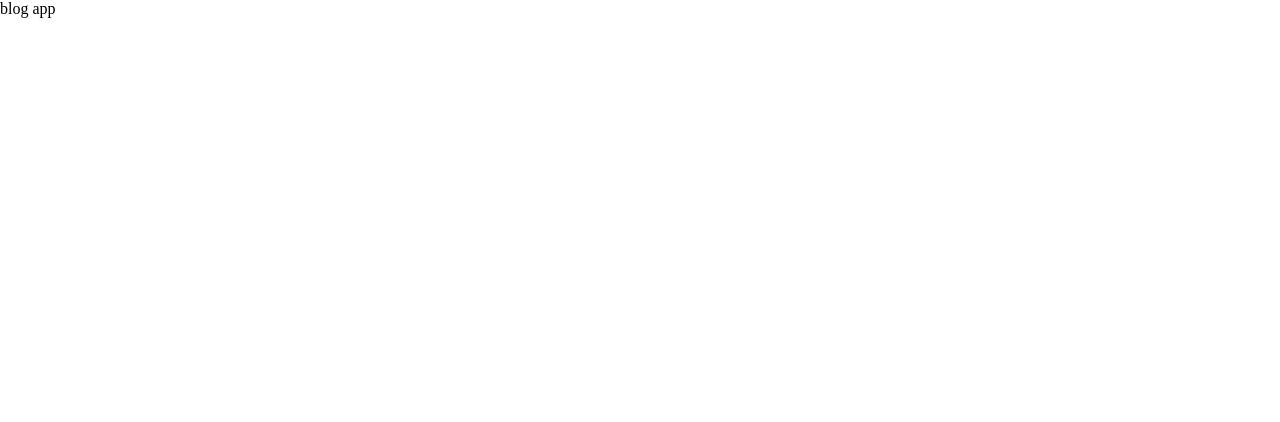
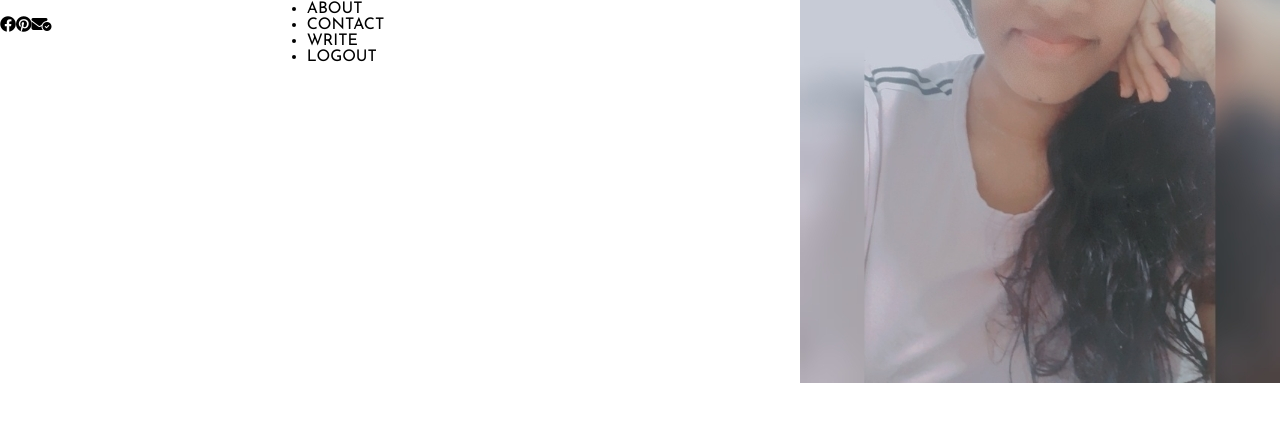
Before and after one commit to Sama-Liyanage/Journal-Website, a React (Create React App) app: page / in a window 1280 px wide. Shown: the top 422 px of the page. Built offline with nearby package versions, Linux system fonts and the light colour scheme.

Commit message:
Update Content

```diff
--- a/public/index.html
+++ b/public/index.html
@@ -11,6 +11,7 @@
     />
     <link rel="preconnect" href="https://fonts.gstatic.com" crossorigin>
     <link href="https://fonts.googleapis.com/css2?family=Josefin+Sans:wght@100;200;300;400;500&family=Lora:ital,wght@1,400;1,500;1,600;1,700&family=Varela&family=Varela+Round&display=swap" rel="stylesheet">
+    <link rel="stylesheet" href="https://cdnjs.cloudflare.com/ajax/libs/font-awesome/6.2.0/css/all.min.css" integrity="sha512-xh6O/CkQoPOWDdYTDqeRdPCVd1SpvCA9XXcUnZS2FmJNp1coAFzvtCN9BmamE+4aHK8yyUHUSCcJHgXloTyT2A==" crossorigin="anonymous" referrerpolicy="no-referrer" />
     <style>
     *{
         margin: 0;
--- a/src/App.js
+++ /dev/null
@@ -1,10 +0,0 @@
-
-function App() {
-  return (
-    <div className="App">
-     blog app
-    </div>
-  );
-}
-
-export default App;
--- /dev/null
+++ b/src/app/App.js
@@ -0,0 +1,12 @@
+import TopBar from "../topbar/TopBar";
+
+function App() {
+  return (
+    <>
+    <TopBar/>
+    <p></p>
+    </>
+  );
+}
+
+export default App;
--- a/src/index.js
+++ b/src/index.js
@@ -1,7 +1,7 @@
 import React from 'react';
 import ReactDOM from 'react-dom/client';
 
-import App from './App';
+import App from '../src/app/App';
 
 
 const root = ReactDOM.createRoot(document.getElementById('root'));
--- /dev/null
+++ b/src/topbar/TopBar.jsx
@@ -0,0 +1,28 @@
+import "./topbar.css";
+import profileImage from "../assets/profileImage.jpg"
+
+//rfc
+export default function TopBar() {
+  return (
+    <div className="top">
+        <div className='topLeft'>
+            <i class="fa-brands fa-facebook"></i>
+            <i class="fa-brands fa-pinterest"></i>
+            <i class="fa-solid fa-envelope-circle-check"></i>
+        </div>
+
+        <div className='topCenter'>
+            <ul className="toplist">
+                <li className="topListItem">Home</li>
+                <li className="topListItem">ABOUT</li>
+                <li className="topListItem">CONTACT</li>
+                <li className="topListItem">WRITE</li>
+                <li className="topListItem">LOGOUT</li>
+            </ul>
+        </div>
+        <div className='topRight'>
+            <img src={profileImage}></img>
+        </div>
+    </div>
+  )
+}
--- /dev/null
+++ b/src/topbar/topbar.css
@@ -0,0 +1,18 @@
+.top{
+    width:100%;
+    height: 50px;
+    background-color: white;
+    position: sticky;
+    top:0;
+    display: flex;
+    align-items: center;
+    font-family: 'Josefin Sans', sans-serif;
+}
+
+.topLeft,.topRight{
+    flex: 3;
+    /* background-color: tomato; */
+}
+.topCenter{
+    flex: 6;
+}
```
Also changed, not shown: src/assets/profileImage.jpg (added).
